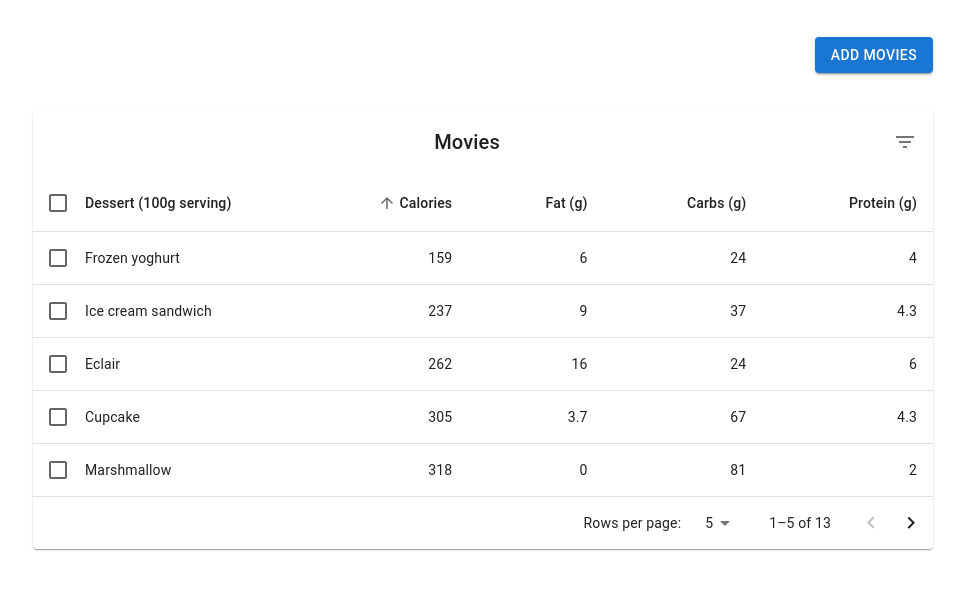
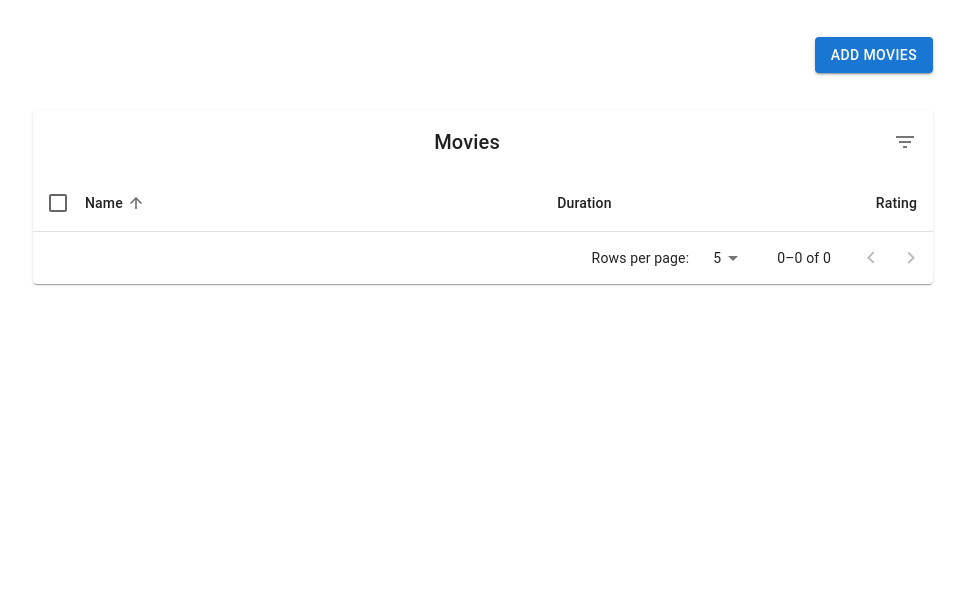
Before and after one commit to ahsan-ahmed/movie-lib-app, a React (Create React App) app in the folder ui/: page / in a window 1280 px wide. Shown: the top 590 px of the page, without its empty margins (157-1122 px from the left). Built offline with nearby package versions, Linux system fonts and the light colour scheme.

Commit message:
Added table data and create new form with data

```diff
--- a/ui/src/components/movies/AddMovies.tsx
+++ b/ui/src/components/movies/AddMovies.tsx
@@ -6,17 +6,21 @@ import DialogActions from '@mui/material/DialogActions';
 import DialogContent from '@mui/material/DialogContent';
 import DialogTitle from '@mui/material/DialogTitle';
 import Box from '@mui/material/Box';
+import { MoviesItemType } from '../../utils/types';
 
 interface AddMoviesProp {
     onClose: () => void;
     open: boolean;
+    submitMovies: (form: MoviesItemType) => void;
 }
 const default_values = { name: "", duration: "", rating: "" };
 
-export default function AddMovies({ open, onClose }: AddMoviesProp) {
+export default function AddMovies({ open, onClose, submitMovies }: AddMoviesProp) {
     const [form, setForm] = useState(default_values);
     const handleFormSubmit = (e: any) => {
         e.preventDefault();
+        submitMovies(form);
+        onClose();
     }
     return (
         <Dialog open={open} onClose={onClose}>
--- a/ui/src/components/movies/ListMovies.tsx
+++ b/ui/src/components/movies/ListMovies.tsx
@@ -15,51 +15,12 @@ import Paper from '@mui/material/Paper';
 import Checkbox from '@mui/material/Checkbox';
 import IconButton from '@mui/material/IconButton';
 import Tooltip from '@mui/material/Tooltip';
-// import FormControlLabel from '@mui/material/FormControlLabel';
-// import Switch from '@mui/material/Switch';
 import DeleteIcon from '@mui/icons-material/Delete';
 import FilterListIcon from '@mui/icons-material/FilterList';
 import { visuallyHidden } from '@mui/utils';
+import { MoviesItemType } from '../../utils/types';
 
-interface Data {
-    calories: number;
-    carbs: number;
-    fat: number;
-    name: string;
-    protein: number;
-}
 
-function createData(
-    name: string,
-    calories: number,
-    fat: number,
-    carbs: number,
-    protein: number,
-): Data {
-    return {
-        name,
-        calories,
-        fat,
-        carbs,
-        protein,
-    };
-}
-
-const rows = [
-    createData('Cupcake', 305, 3.7, 67, 4.3),
-    createData('Donut', 452, 25.0, 51, 4.9),
-    createData('Eclair', 262, 16.0, 24, 6.0),
-    createData('Frozen yoghurt', 159, 6.0, 24, 4.0),
-    createData('Gingerbread', 356, 16.0, 49, 3.9),
-    createData('Honeycomb', 408, 3.2, 87, 6.5),
-    createData('Ice cream sandwich', 237, 9.0, 37, 4.3),
-    createData('Jelly Bean', 375, 0.0, 94, 0.0),
-    createData('KitKat', 518, 26.0, 65, 7.0),
-    createData('Lollipop', 392, 0.2, 98, 0.0),
-    createData('Marshmallow', 318, 0, 81, 2.0),
-    createData('Nougat', 360, 19.0, 9, 37.0),
-    createData('Oreo', 437, 18.0, 63, 4.0),
-];
 
 function descendingComparator<T>(a: T, b: T, orderBy: keyof T) {
     if (b[orderBy] < a[orderBy]) {
@@ -103,7 +64,7 @@ function stableSort<T>(array: readonly T[], comparator: (a: T, b: T) => number)
 
 interface HeadCell {
     disablePadding: boolean;
-    id: keyof Data;
+    id: keyof MoviesItemType;
     label: string;
     numeric: boolean;
 }
@@ -113,37 +74,25 @@ const headCells: readonly HeadCell[] = [
         id: 'name',
         numeric: false,
         disablePadding: true,
-        label: 'Dessert (100g serving)',
+        label: 'Name',
     },
     {
-        id: 'calories',
+        id: 'duration',
         numeric: true,
         disablePadding: false,
-        label: 'Calories',
+        label: 'Duration',
     },
     {
-        id: 'fat',
+        id: 'rating',
         numeric: true,
         disablePadding: false,
-        label: 'Fat (g)',
-    },
-    {
-        id: 'carbs',
-        numeric: true,
-        disablePadding: false,
-        label: 'Carbs (g)',
-    },
-    {
-        id: 'protein',
-        numeric: true,
-        disablePadding: false,
-        label: 'Protein (g)',
+        label: 'Rating',
     },
 ];
 
 interface EnhancedTableProps {
     numSelected: number;
-    onRequestSort: (event: React.MouseEvent<unknown>, property: keyof Data) => void;
+    onRequestSort: (event: React.MouseEvent<unknown>, property: keyof MoviesItemType) => void;
     onSelectAllClick: (event: React.ChangeEvent<HTMLInputElement>) => void;
     order: Order;
     orderBy: string;
@@ -154,7 +103,7 @@ function EnhancedTableHead(props: EnhancedTableProps) {
     const { onSelectAllClick, order, orderBy, numSelected, rowCount, onRequestSort } =
         props;
     const createSortHandler =
-        (property: keyof Data) => (event: React.MouseEvent<unknown>) => {
+        (property: keyof MoviesItemType) => (event: React.MouseEvent<unknown>) => {
             onRequestSort(event, property);
         };
 
@@ -252,9 +201,12 @@ function EnhancedTableToolbar(props: EnhancedTableToolbarProps) {
     );
 }
 
-export default function ListMoviesTable() {
+interface ListMoviesTableProps {
+    moviesList: Array<MoviesItemType>
+}
+export default function ListMoviesTable({ moviesList }: ListMoviesTableProps) {
     const [order, setOrder] = React.useState<Order>('asc');
-    const [orderBy, setOrderBy] = React.useState<keyof Data>('calories');
+    const [orderBy, setOrderBy] = React.useState<keyof MoviesItemType>('name');
     const [selected, setSelected] = React.useState<readonly string[]>([]);
     const [page, setPage] = React.useState(0);
     const [dense, setDense] = React.useState(false);
@@ -262,7 +214,7 @@ export default function ListMoviesTable() {
 
     const handleRequestSort = (
         event: React.MouseEvent<unknown>,
-        property: keyof Data,
+        property: keyof MoviesItemType,
     ) => {
         const isAsc = orderBy === property && order === 'asc';
         setOrder(isAsc ? 'desc' : 'asc');
@@ -271,7 +223,7 @@ export default function ListMoviesTable() {
 
     const handleSelectAllClick = (event: React.ChangeEvent<HTMLInputElement>) => {
         if (event.target.checked) {
-            const newSelected = rows.map((n) => n.name);
+            const newSelected = moviesList.map((n: any) => n.name);
             setSelected(newSelected);
             return;
         }
@@ -307,23 +259,23 @@ export default function ListMoviesTable() {
         setPage(0);
     };
 
-    const handleChangeDense = (event: React.ChangeEvent<HTMLInputElement>) => {
-        setDense(event.target.checked);
-    };
+    // const handleChangeDense = (event: React.ChangeEvent<HTMLInputElement>) => {
+    //     setDense(event.target.checked);
+    // };
 
     const isSelected = (name: string) => selected.indexOf(name) !== -1;
 
     // Avoid a layout jump when reaching the last page with empty rows.
     const emptyRows =
-        page > 0 ? Math.max(0, (1 + page) * rowsPerPage - rows.length) : 0;
+        page > 0 ? Math.max(0, (1 + page) * rowsPerPage - moviesList.length) : 0;
 
     const visibleRows = React.useMemo(
         () =>
-            stableSort(rows, getComparator(order, orderBy)).slice(
+            stableSort(moviesList, getComparator(order, orderBy)).slice(
                 page * rowsPerPage,
                 page * rowsPerPage + rowsPerPage,
             ),
-        [order, orderBy, page, rowsPerPage],
+        [moviesList, order, orderBy, page, rowsPerPage],
     );
 
     return (
@@ -342,7 +294,7 @@ export default function ListMoviesTable() {
                             orderBy={orderBy}
                             onSelectAllClick={handleSelectAllClick}
                             onRequestSort={handleRequestSort}
-                            rowCount={rows.length}
+                            rowCount={moviesList.length}
                         />
                         <TableBody>
                             {visibleRows.map((row, index) => {
@@ -377,10 +329,8 @@ export default function ListMoviesTable() {
                                         >
                                             {row.name}
                                         </TableCell>
-                                        <TableCell align="right">{row.calories}</TableCell>
-                                        <TableCell align="right">{row.fat}</TableCell>
-                                        <TableCell align="right">{row.carbs}</TableCell>
-                                        <TableCell align="right">{row.protein}</TableCell>
+                                        <TableCell align="right">{row.duration}</TableCell>
+                                        <TableCell align="right">{row.rating}</TableCell>
                                     </TableRow>
                                 );
                             })}
@@ -399,7 +349,7 @@ export default function ListMoviesTable() {
                 <TablePagination
                     rowsPerPageOptions={[5, 10, 25]}
                     component="div"
-                    count={rows.length}
+                    count={moviesList.length}
                     rowsPerPage={rowsPerPage}
                     page={page}
                     onPageChange={handleChangePage}
--- a/ui/src/components/movies/index.tsx
+++ b/ui/src/components/movies/index.tsx
@@ -3,15 +3,28 @@ import AddMovies from "./AddMovies";
 import ListMovies from "./ListMovies";
 import Button from '@mui/material/Button';
 
+interface IMoviesState {
+    name: string;
+    duration: string;
+    rating: string;
+}
 const Movies = () => {
     const [openMoviesDialog, setOpenMoviesDialog] = useState(false);
+    const [moviesList, setMoviesList] = useState<Array<IMoviesState>>([]);
     return (
         <>
             <div className="header">
                 <Button variant="contained" onClick={() => { setOpenMoviesDialog(true) }}>Add Movies</Button>
             </div>
-            <AddMovies open={openMoviesDialog} onClose={() => { setOpenMoviesDialog(false) }} />
-            <ListMovies />
+            <AddMovies
+                open={openMoviesDialog}
+                onClose={() => { setOpenMoviesDialog(false) }}
+                submitMovies={(movie) => {
+                    // console.log(movie, "movie");
+                    setMoviesList([...moviesList, movie]);
+                }}
+            />
+            <ListMovies moviesList={moviesList} />
         </>
     )
 }
--- /dev/null
+++ b/ui/src/utils/types.ts
@@ -0,0 +1,5 @@
+export type MoviesItemType = {
+    name: string;
+    duration: string;
+    rating: string;
+}
```
